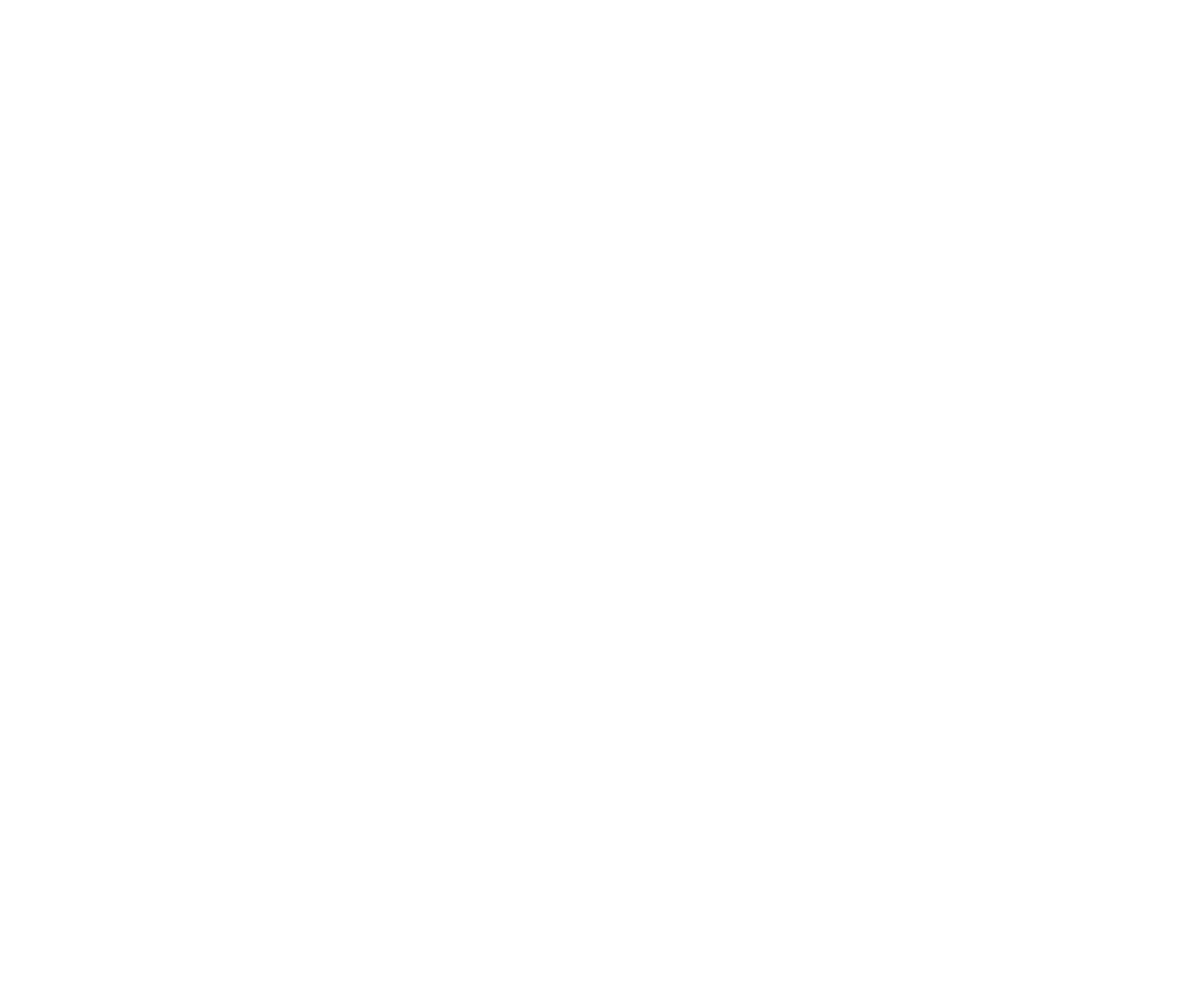
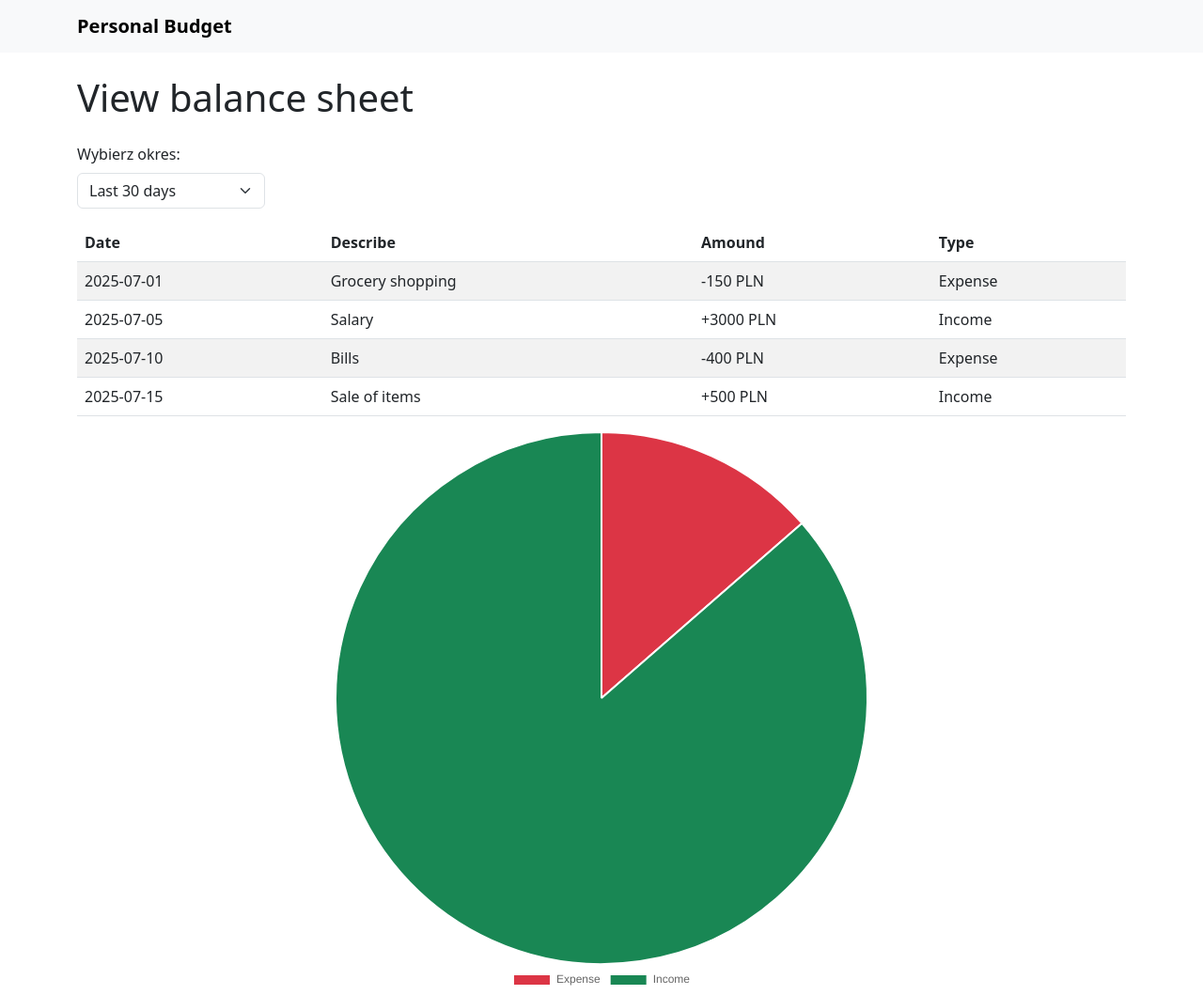
Before and after one commit to AgnieszkaSurtel/PersonalBudgetApp, a plain HTML site: page balance.html in a window 1280 px wide. Shown: the whole page at 94% size. Before the commit the page ends 800 px from the top, so only its background shows below. Drawn offline with nearby package versions, Linux system fonts and the light colour scheme.

Commit message:
Imorove balance feature

```diff
--- a/balance.html
+++ b/balance.html
@@ -0,0 +1,91 @@
+<!DOCTYPE html>
+<html lang="en">
+<head>
+  <meta charset="UTF-8" />
+  <meta name="viewport" content="width=device-width, initial-scale=1" />
+  <title>Przeglądaj bilans</title>
+  <link rel="stylesheet" href="style.css" />
+
+  <link href="https://cdn.jsdelivr.net/npm/bootstrap@5.3.0/dist/css/bootstrap.min.css" rel="stylesheet" />
+
+  <script src="https://cdn.jsdelivr.net/npm/chart.js"></script>
+</head>
+<body>
+
+  <nav class="navbar navbar-expand-lg navbar-light bg-light mb-4">
+    <div class="container">
+      <a class="navbar-brand" href="index.html">Personal Budget</a>
+      <button class="navbar-toggler" type="button" data-bs-toggle="collapse" data-bs-target="#navbarNav"
+        aria-controls="navbarNav" aria-expanded="false" aria-label="Toggle navigation">
+        <span class="navbar-toggler-icon"></span>
+      </button>
+    </div>
+  </nav>
+
+  <div class="container">
+    <h1 class="mb-4">View balance sheet</h1>
+
+    <div class="mb-3">
+      <label for="periodSelect" class="form-label">Wybierz okres:</label>
+      <select id="periodSelect" class="form-select" style="max-width: 200px;">
+        <option value="7">Last 7 days</option>
+        <option value="30" selected>Last 30 days</option>
+        <option value="90">Last 90 days</option>
+        <option value="365">Last year</option>
+      </select>
+    </div>
+
+    <table class="table table-striped">
+      <thead>
+        <tr>
+          <th>Date</th>
+          <th>Describe</th>
+          <th>Amound</th>
+          <th>Type</th>
+        </tr>
+      </thead>
+      <tbody id="balanceTableBody">
+        <tr><td>2025-07-01</td><td>Grocery shopping</td><td>-150 PLN</td><td>Expense</td></tr>
+        <tr><td>2025-07-05</td><td>Salary</td><td>+3000 PLN</td><td>Income</td></tr>
+        <tr><td>2025-07-10</td><td>Bills</td><td>-400 PLN</td><td>Expense</td></tr>
+        <tr><td>2025-07-15</td><td>Sale of items</td><td>+500 PLN</td><td>Income</td></tr>
+      </tbody>
+    </table>
+
+    <div style="max-width: 600px; margin: auto;">
+      <canvas id="balancePieChart"></canvas>
+    </div>
+  </div>
+
+  <script>
+
+    const data = {
+      labels: ['Expense', 'Income'],
+      datasets: [{
+        data: [550, 3500],
+        backgroundColor: ['#dc3545', '#198754'],
+        hoverOffset: 30
+      }]
+    };
+
+    const config = {
+      type: 'pie',
+      data: data,
+      options: {
+        plugins: {
+          legend: {
+            position: 'bottom'
+          }
+        }
+      }
+    };
+
+    const pieChart = new Chart(
+      document.getElementById('balancePieChart'),
+      config
+    );
+  </script>
+
+  <script src="https://cdn.jsdelivr.net/npm/bootstrap@5.3.0/dist/js/bootstrap.bundle.min.js"></script>
+</body>
+</html>
```
Also changed, not shown: index.html (+1 -0 lines).
